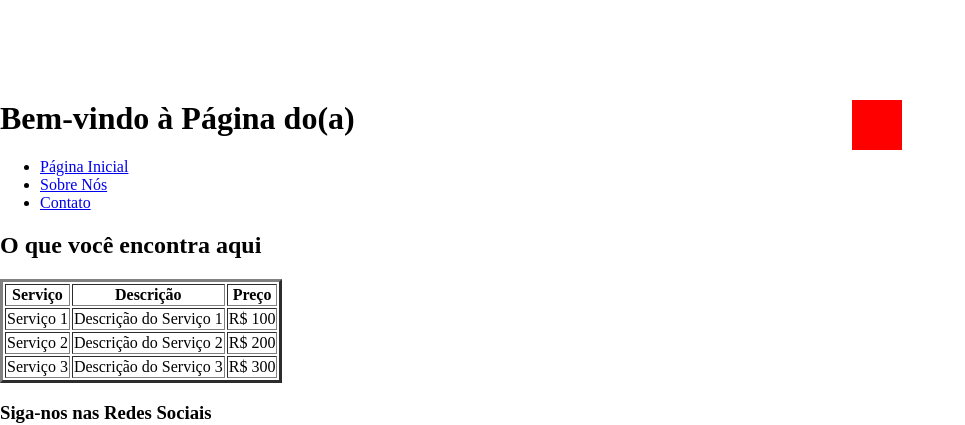
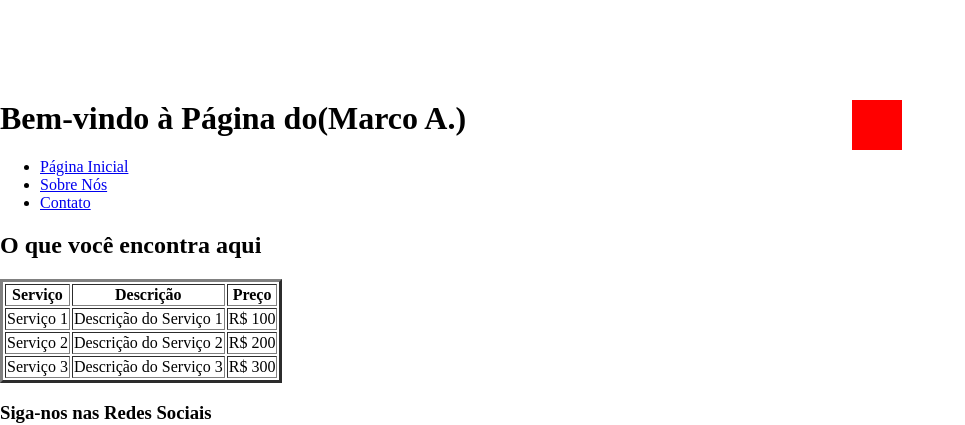
Before and after one commit to usuario303/PENSAMENTO-COMPUTACIONAL, a plain HTML site: page Index.html in a window 1280 px wide. Shown: the top 425 px of the page, without its empty margins (0-965 px from the left). Drawn offline with Linux system fonts and the light colour scheme.

Commit message:
Update Index.html

```diff
--- a/Index.html
+++ b/Index.html
@@ -17,7 +17,7 @@
     <div class="box"></div>
     <script src="script.js"></script>
     <header>
-        <h1>Bem-vindo à Página do(a) </h1>
+        <h1>Bem-vindo à Página do(Marco A.) </h1>
     </header>
 
     <nav>
```
